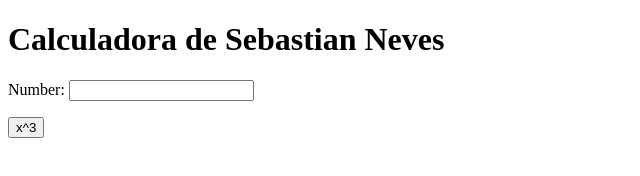
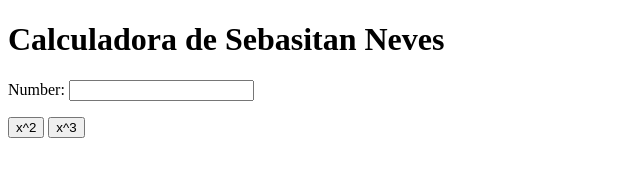
Before and after one commit to Sebanev15/my_calculator_2, a plain HTML site: page index.html in a window 1280 px wide. Shown: the whole page, without its empty margins (0-640 px from the left). Drawn offline with Linux system fonts and the light colour scheme.

Commit message:
x^2 button

```diff
--- a/index.html
+++ b/index.html
@@ -5,10 +5,11 @@
 		<meta charset="utf-8">
 	</head>
 	<body>
-		<h1>Calculadora de Sebastian Neves</h1>
+		<h1>Calculadora de Sebasitan Neves</h1>
 		Number:
 		<input type="text" id="n1">
 		<p>
+			<button onclick="square()"> x^2 </button>
 			<button onclick="cube()"> x^3 </button>
 		</p>
 		<script type="text/javascript">
@@ -16,6 +17,10 @@
 				var num = document.getElementById("n1");
 				num.value = Math.pow(num.value, 3);
 			}
+			function square() {
+				var num = document.getElementById("n1");
+				num.value = Math.pow(num.value, 2);
+			}
 		</script>
 	</body>
 </html>
```
